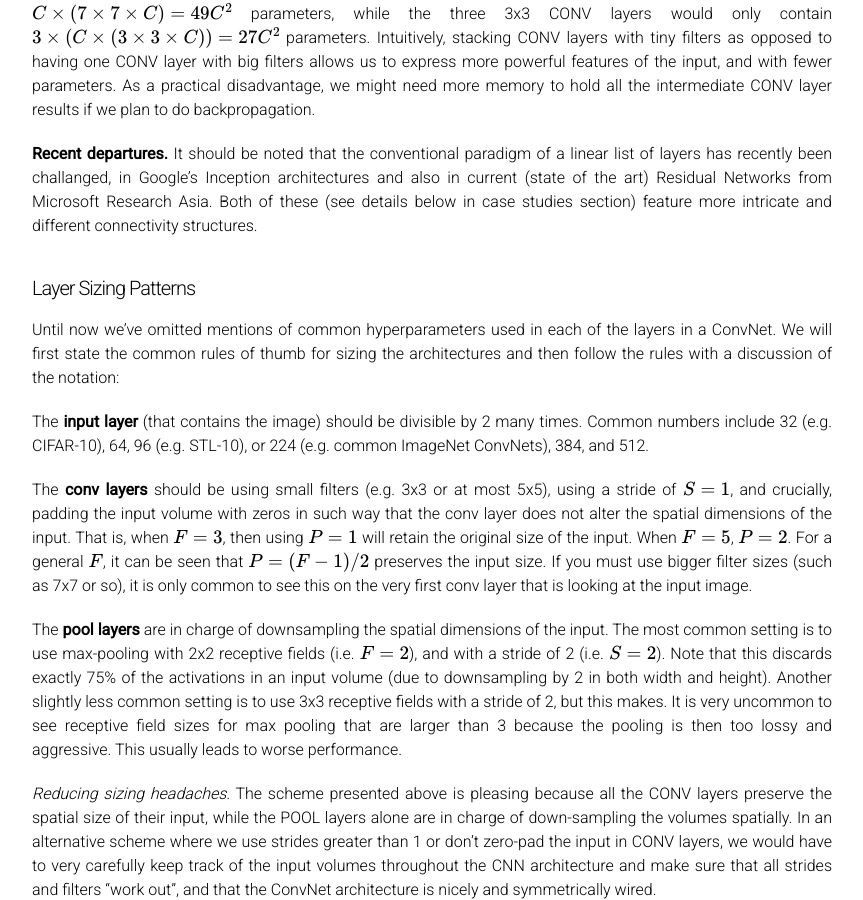
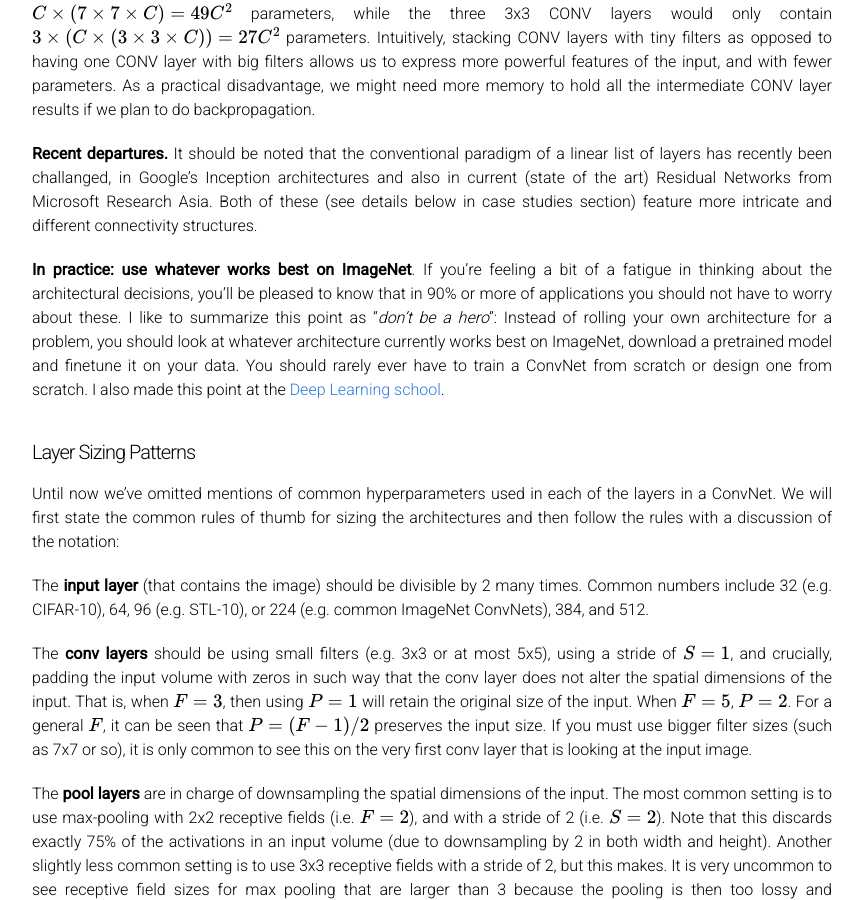
Before and after one commit to cs231n/cs231n.github.io, a Jekyll site: the page built from convolutional-networks.md, in a window 1280 px wide and 900 px high, scrolled down 14953 px. Shown: the whole window, without its empty margins (208-1071 px from the left). Built offline with Jekyll 4.4.1, drawn with Linux system fonts in a browser that asks for light colours; formulas are drawn with MathJax 3.

Commit message:
adding a dont be a hero point in there. important to make.

```diff
--- a/convolutional-networks.md
+++ b/convolutional-networks.md
@@ -295,6 +295,8 @@ where the `*` indicates repetition, and the `POOL?` indicates an optional poolin
 
 **Recent departures.** It should be noted that the conventional paradigm of a linear list of layers has recently been challanged, in Google's Inception architectures and also in current (state of the art) Residual Networks from Microsoft Research Asia. Both of these (see details below in case studies section) feature more intricate and different connectivity structures.
 
+**In practice: use whatever works best on ImageNet**. If you're feeling a bit of a fatigue in thinking about the architectural decisions, you'll be pleased to know that in 90% or more of applications you should not have to worry about these. I like to summarize this point as "*don't be a hero*": Instead of rolling your own architecture for a problem, you should look at whatever architecture currently works best on ImageNet, download a pretrained model and finetune it on your data. You should rarely ever have to train a ConvNet from scratch or design one from scratch. I also made this point at the [Deep Learning school](https://www.youtube.com/watch?v=u6aEYuemt0M).
+
 <a name='layersizepat'></a>
 
 #### Layer Sizing Patterns
```
